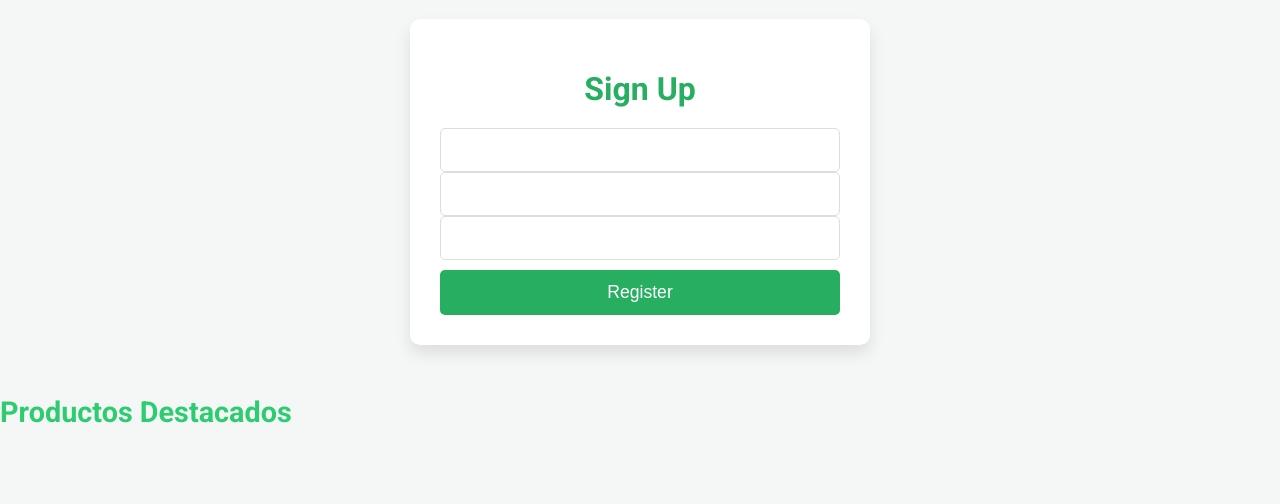
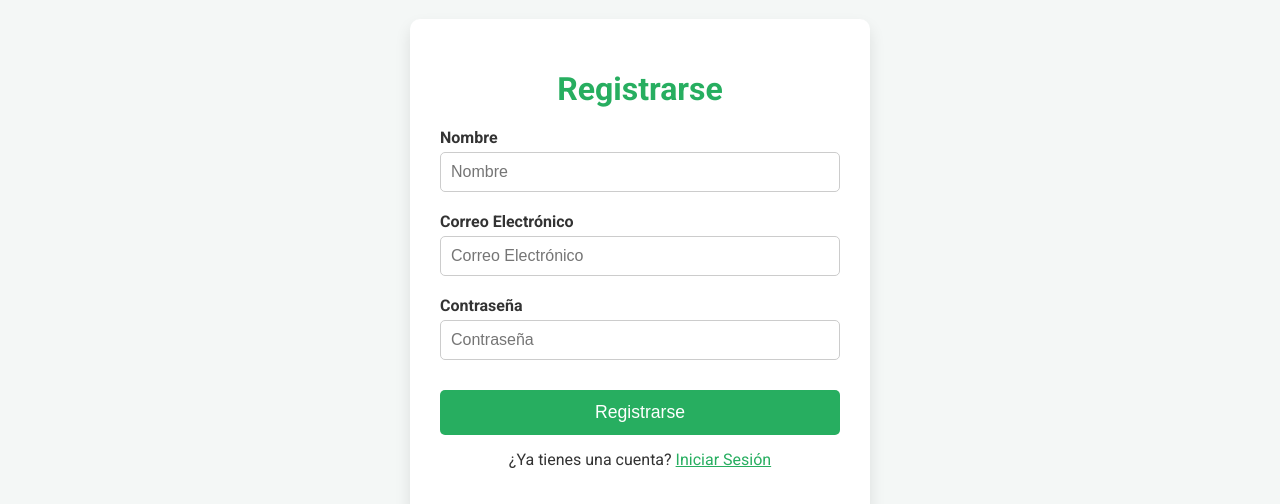
Before and after one commit to KatherineStehberg/biodiversidad102, a React (Vite) app in the folder frontend/: page /register in a window 1280 px wide. Shown: the part 646-1150 px from the top of the page. Built offline with nearby package versions, Linux system fonts and the light colour scheme.

Commit message:
updated signup

```diff
--- a/frontend/src/components/SignUp.jsx
+++ b/frontend/src/components/SignUp.jsx
@@ -12,24 +12,58 @@ const SignUp = () => {
   const handleSubmit = async (e) => {
     e.preventDefault();
     try {
-      const response = await axios.post(`${import.meta.env.VITE_API_URL}/api/register`, formData);
-      console.log('Registration success:', response.data);
+      const response = await axios.post(`${process.env.VITE_API_URL}/api/register`, formData);
+      console.log('Registro exitoso:', response.data);
     } catch (error) {
-      console.error('Registration failed:', error);
-      setError('Error registering user');
+      console.error('Error al registrar:', error);
+      setError('Ocurrió un error al intentar registrar el usuario.');
     }
   };
 
   return (
     <div className="auth-container">
-      <h1>Sign Up</h1>
+      <h1>Registrarse</h1>
       <form onSubmit={handleSubmit}>
-        <input type="text" name="name" value={formData.name} onChange={handleChange} required />
-        <input type="email" name="email" value={formData.email} onChange={handleChange} required />
-        <input type="password" name="password" value={formData.password} onChange={handleChange} required />
+        <div className="form-group">
+          <label htmlFor="name">Nombre</label>
+          <input
+            type="text"
+            id="name"
+            name="name"
+            value={formData.name}
+            placeholder="Nombre"
+            onChange={handleChange}
+            required
+          />
+        </div>
+        <div className="form-group">
+          <label htmlFor="email">Correo Electrónico</label>
+          <input
+            type="email"
+            id="email"
+            name="email"
+            value={formData.email}
+            placeholder="Correo Electrónico"
+            onChange={handleChange}
+            required
+          />
+        </div>
+        <div className="form-group">
+          <label htmlFor="password">Contraseña</label>
+          <input
+            type="password"
+            id="password"
+            name="password"
+            value={formData.password}
+            placeholder="Contraseña"
+            onChange={handleChange}
+            required
+          />
+        </div>
         {error && <p className="error-message">{error}</p>}
-        <button type="submit">Register</button>
+        <button type="submit">Registrarse</button>
       </form>
+      <p>¿Ya tienes una cuenta? <a href="/login">Iniciar Sesión</a></p>
     </div>
   );
 };
```
